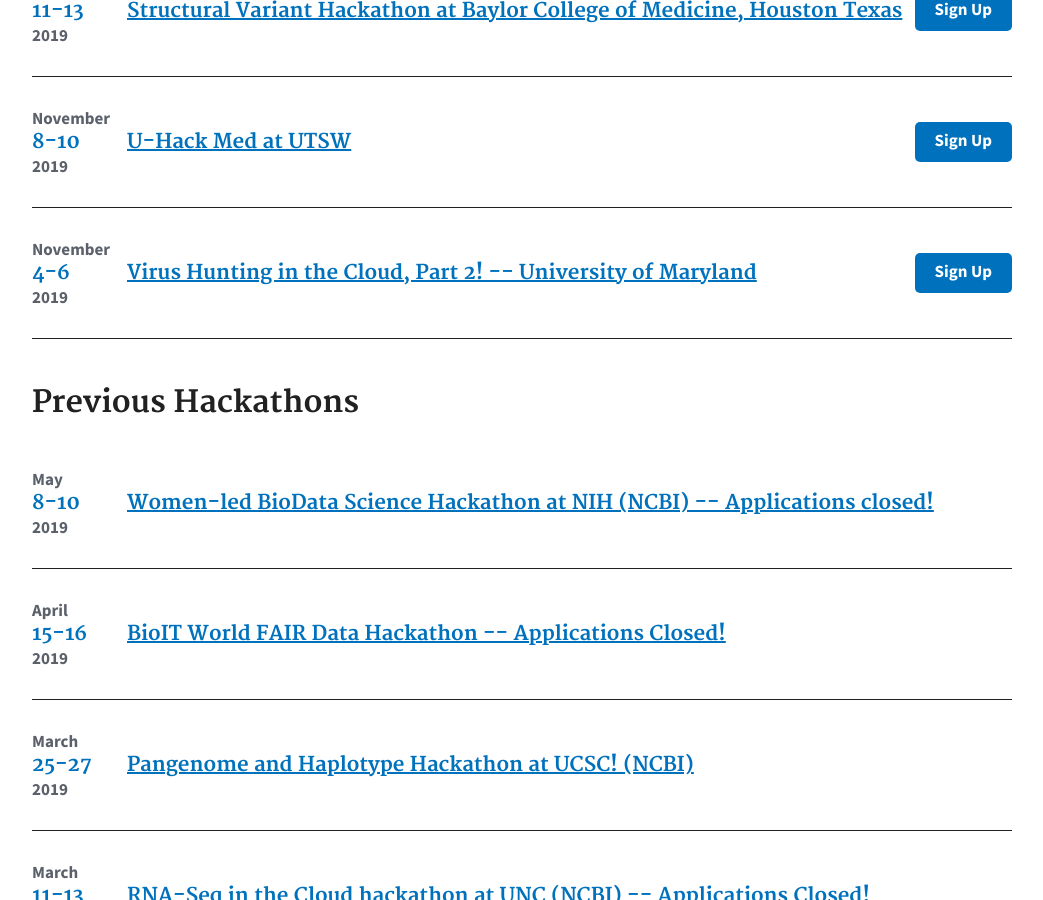
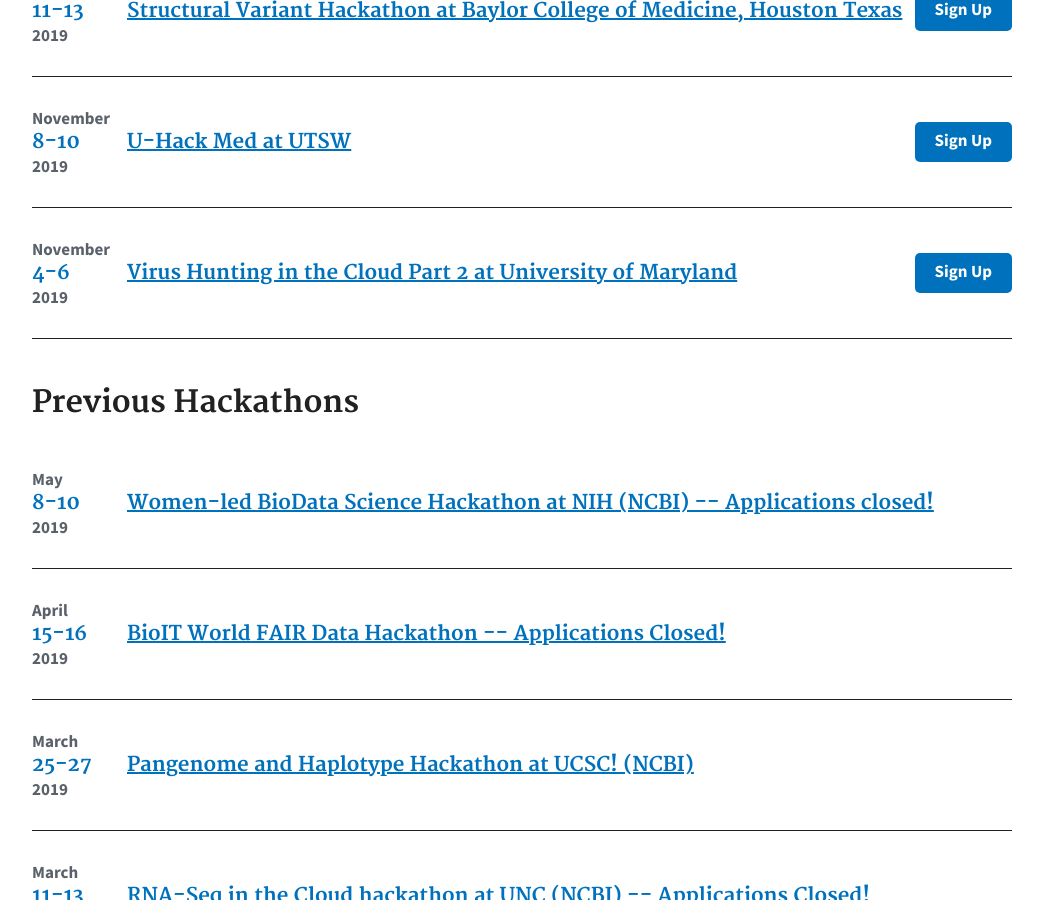
Before and after one commit to NCBI-Codeathons/ncbi-codeathons.github.io, a Jekyll site: the page built from index.md, in a window 1280 px wide and 900 px high, scrolled down 816 px. Shown: the whole window, without its empty margins (118-1161 px from the left). Built offline with Jekyll 4.4.1, drawn with Linux system fonts in a browser that asks for light colours.

```diff
--- a/_data/upcoming-hackathon.yml
+++ b/_data/upcoming-hackathon.yml
@@ -19,7 +19,7 @@
 - month: "November"
   day: "4-6"
   year: "2019"
-  title: "Virus Hunting in the Cloud, Part 2! -- University of Maryland"
+  title: "Virus Hunting in the Cloud Part 2 at University of Maryland"
   link: "#"
 
 # Example of upcoming event with the hidden property that will trigger the show more button
```
